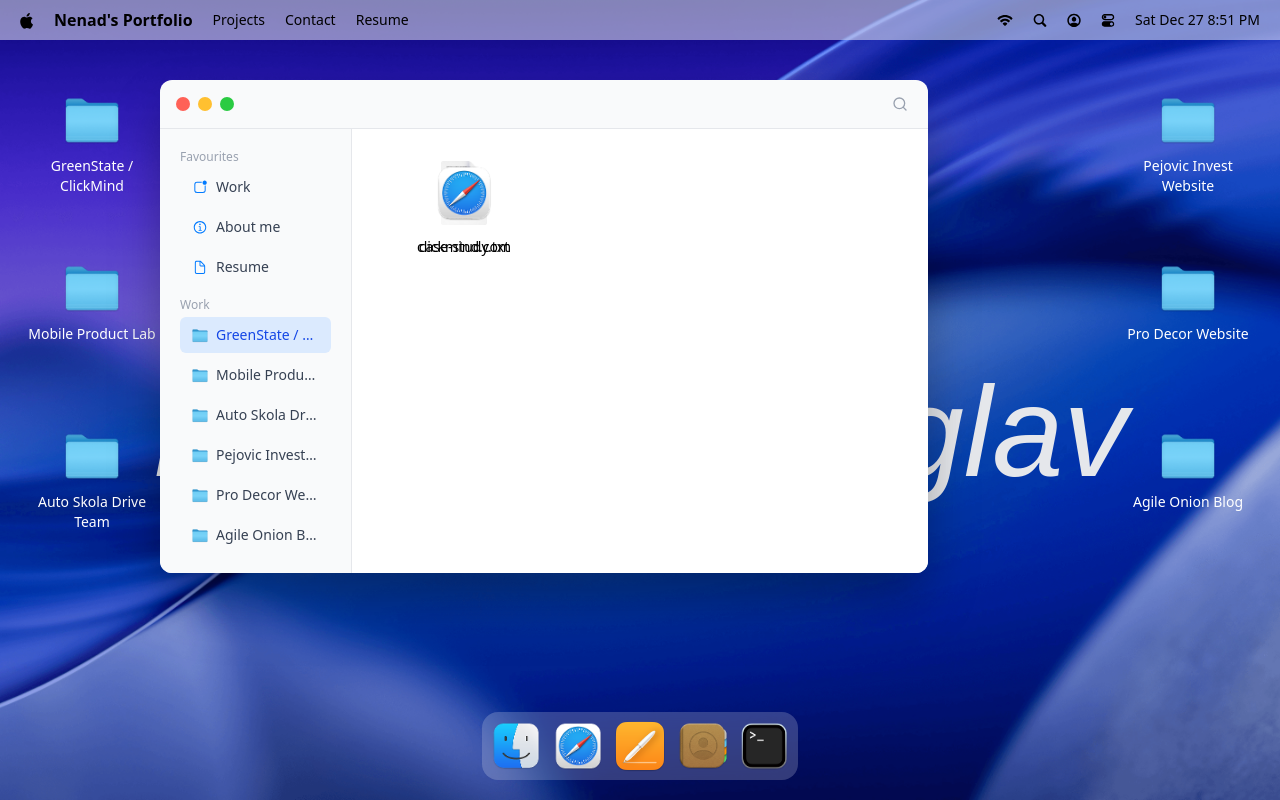
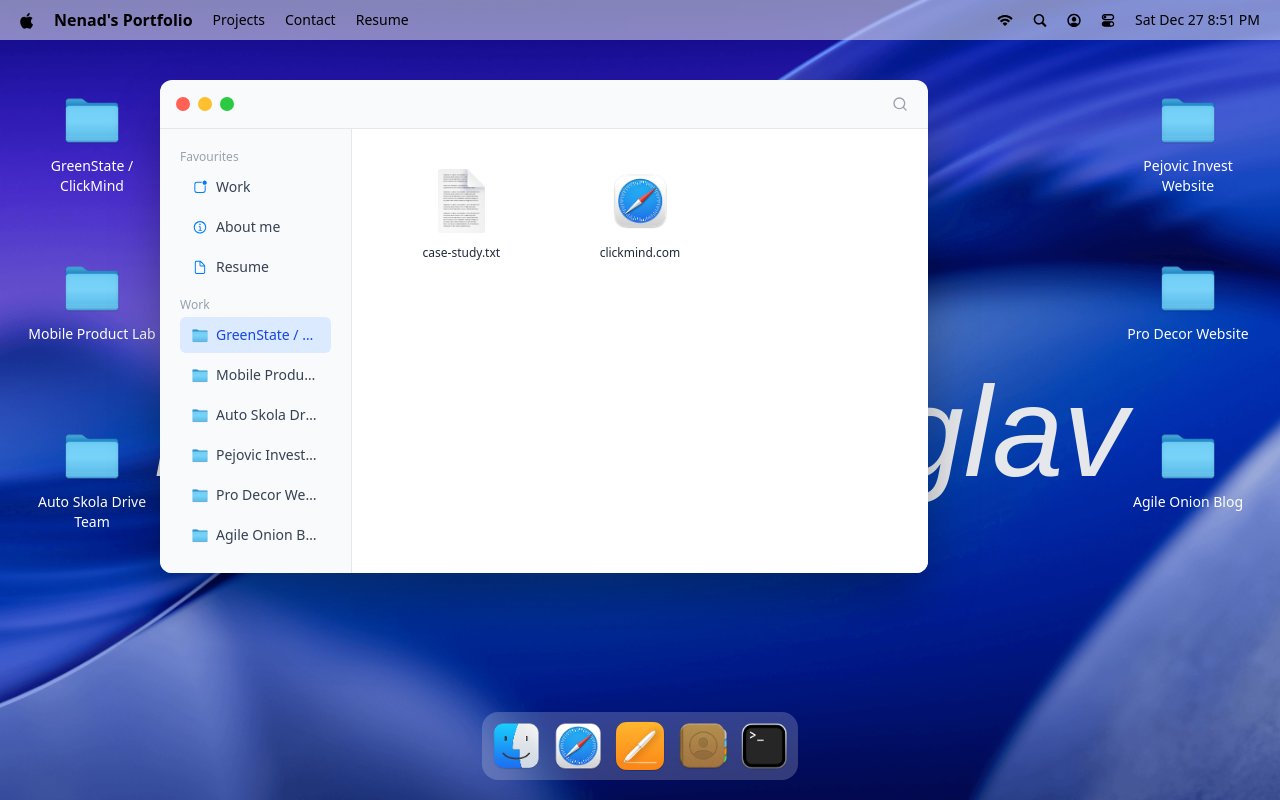
Before and after one commit to NenadBanjeglav/MacFolio, a React (Vite) app: page / in a window 1280 px wide. Both pictures are taken after a click on the item "GreenState / ClickMind". Built offline with nearby package versions, Linux system fonts and the light colour scheme; a web font is replaced by a local one.

Commit message:
fix: stabilize finder file grid

```diff
--- a/src/index.css
+++ b/src/index.css
@@ -586,17 +586,22 @@
     }
 
     .content {
-      @apply flex-1 p-8 bg-white max-w-2xl relative;
+      @apply flex-1 overflow-y-auto bg-white p-8;
+      display: grid;
+      grid-template-columns: repeat(auto-fill, minmax(7rem, 1fr));
+      grid-auto-rows: 8.75rem;
+      gap: 1.5rem;
+      align-content: start;
 
       li {
-        @apply absolute flex items-center flex-col gap-3;
+        @apply static flex min-w-0 flex-col items-center justify-start gap-3 rounded-md p-2 transition-colors hover:bg-blue-50;
 
         img {
-          @apply object-contain object-center size-16 relative group-hover:scale-105;
+          @apply size-16 object-contain object-center;
         }
 
         p {
-          @apply text-sm text-center font-medium w-40;
+          @apply w-full break-words text-center text-xs font-medium leading-tight text-gray-800 line-clamp-2;
         }
       }
     }
@@ -626,7 +631,7 @@
             }
 
             .item-name {
-              @apply text-xs text-center text-black font-medium line-clamp-2 w-full px-1;
+              @apply w-full min-w-0 break-words px-1 text-center text-xs font-medium leading-tight text-black line-clamp-2;
             }
           }
         }
--- a/src/windows/Finder.jsx
+++ b/src/windows/Finder.jsx
@@ -1,47 +1,27 @@
 import { WindowControlls } from "#components";
 import { locations } from "#constants";
 import WindowWrapper from "#hoc/WindowWrapper";
+import { openExternal } from "#lib/openExternal";
 import useLocationStore from "#store/location";
 import useWindowStore from "#store/window";
 import clsx from "clsx";
 import { Search } from "lucide-react";
-import React, { useLayoutEffect, useRef } from "react";
-import { Draggable } from "gsap/Draggable";
+import React from "react";
 
 const Finder = () => {
   const { activeLocation, setActiveLocation } = useLocationStore();
   const { openWindow } = useWindowStore();
 
-  const contentRef = useRef(null);
-  const itemRefs = useRef([]);
-
   const openItem = (item) => {
     if (item.fileType === "pdf") return openWindow("resume");
     if (item.kind === "folder") return setActiveLocation(item);
-    if (["fig", "url"].includes(item.fileType) && item.href)
-      return window.open(item.href, "_blank");
+    if (["fig", "url"].includes(item.fileType) && item.href) {
+      openExternal(item.href);
+      return;
+    }
 
     openWindow(`${item.fileType}${item.kind}`, item);
   };
-
-  useLayoutEffect(() => {
-    const bounds = contentRef.current;
-    if (!bounds) return;
-
-    const instances = itemRefs.current.filter(Boolean).map(
-      (el) =>
-        Draggable.create(el, {
-          type: "x,y",
-          bounds,
-          cursor: "pointer",
-          activeCursor: "grabbing",
-        })[0],
-    );
-
-    return () => {
-      instances.forEach((instance) => instance.kill());
-    };
-  }, [activeLocation]);
 
   const renderList = (items) =>
     items.map((item) => (
@@ -76,14 +56,11 @@
           </div>
         </div>
 
-        <ul className="content" ref={contentRef}>
-          {activeLocation?.children.map((item, index) => (
+        <ul className="content">
+          {activeLocation?.children.map((item) => (
             <li
               key={item.id}
-              className={clsx(item.position, "cursor-pointer")}
-              ref={(el) => {
-                itemRefs.current[index] = el;
-              }}
+              className="cursor-pointer"
               onClick={() => openItem(item)}
             >
               <img src={item.icon} alt={item.name} />
--- a/src/windows/mobile/Finder.jsx
+++ b/src/windows/mobile/Finder.jsx
@@ -1,9 +1,10 @@
 import { useState } from "react";
-import { ChevronRight, Folder } from "lucide-react";
+import { ChevronRight } from "lucide-react";
 import MobileWindowWrapper from "#hoc/MobileWindowWrapper";
 import MobileWindowHeader from "#components/mobile/WindowHeader";
 import useWindowStore from "#store/window";
 import { locations } from "#constants";
+import { openExternal } from "#lib/openExternal";
 
 const MobileFinderContent = () => {
   const { closeWindow, openWindow } = useWindowStore();
@@ -40,7 +41,7 @@
     if (item.fileType === "pdf") {
       openWindow("resume");
     } else if (["fig", "url"].includes(item.fileType) && item.href) {
-      window.open(item.href, "_blank");
+      openExternal(item.href);
     } else {
       openWindow(`${item.fileType}${item.kind}`, item);
     }
```
